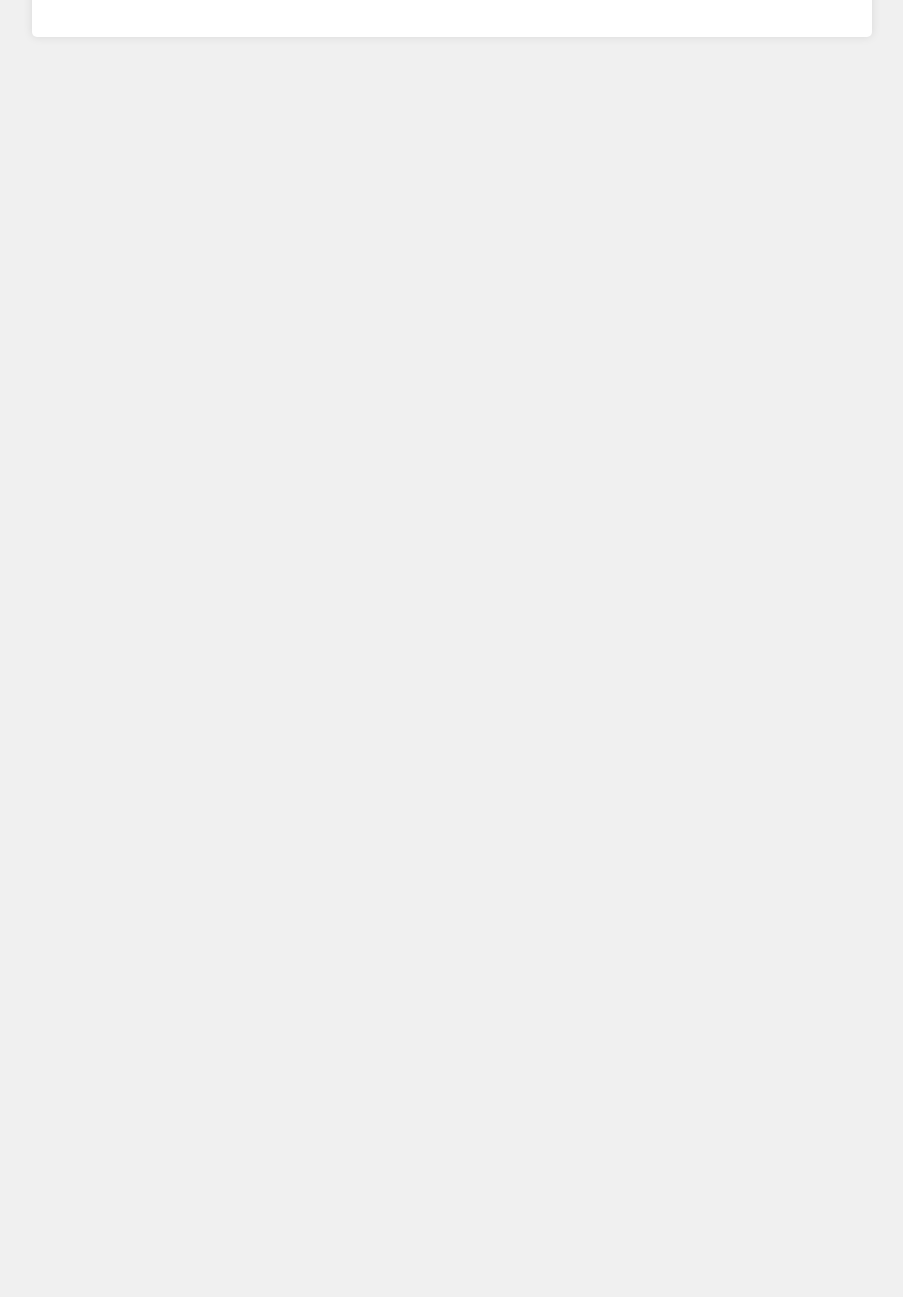
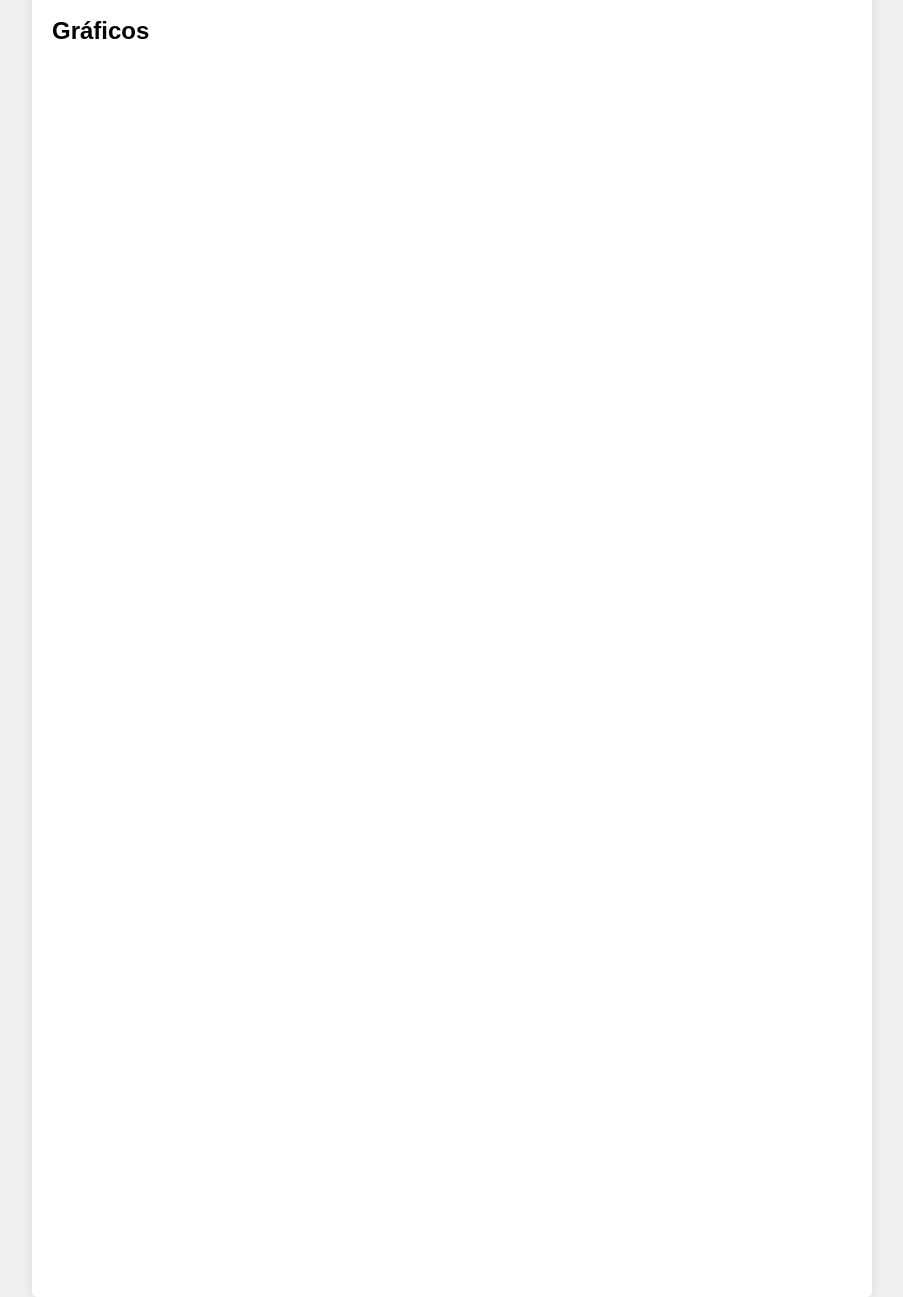
Before and after one commit to tonigds1/Atividade-13, a plain HTML site: page index.html in a window 1280 px wide. Shown: the part 607-1904 px from the top of the page, without its empty margins (188-1091 px from the left). Before the commit the page ends 800 px from the top, so only its background shows below. Drawn offline with nearby package versions, Linux system fonts and the light colour scheme; a script that the page names is missing.

Commit message:
Update index.html

```diff
--- a/index.html
+++ b/index.html
@@ -4,10 +4,10 @@
     <meta charset="UTF-8">
     <meta name="viewport" content="width=device-width, initial-scale=1.0">
     <link rel="stylesheet" type="text/css" href="styles.css">
+    <script src="https://cdn.jsdelivr.net/npm/chart.js"></script>
     <title>Contas Bancárias</title>
 </head>
 <body>
-
 <div class="container">
     <h1>Bem-vindo ao sistema de contas bancárias!</h1>
 
@@ -19,7 +19,7 @@
         </div>
 
         <div class="form-group">
-            <label for="numero">Número:</label>
+            <label for "numero">Número:</label>
             <input type="text" id="numero" required>
         </div>
 
@@ -64,8 +64,14 @@
     </form>
 
     <div id="mensagem"></div>
+
+    <h2>Gráficos</h2>
+    <div class="chart-container">
+        <canvas id="chart1" width="400" height="400"></canvas>
+        <canvas id="chart2" width="400" height="400"></canvas>
+        <canvas id="chart3" width="400" height="400"></canvas>
+    </div>
 </div>
-
 <script src="script.js"></script>
 </body>
 </html>
```
